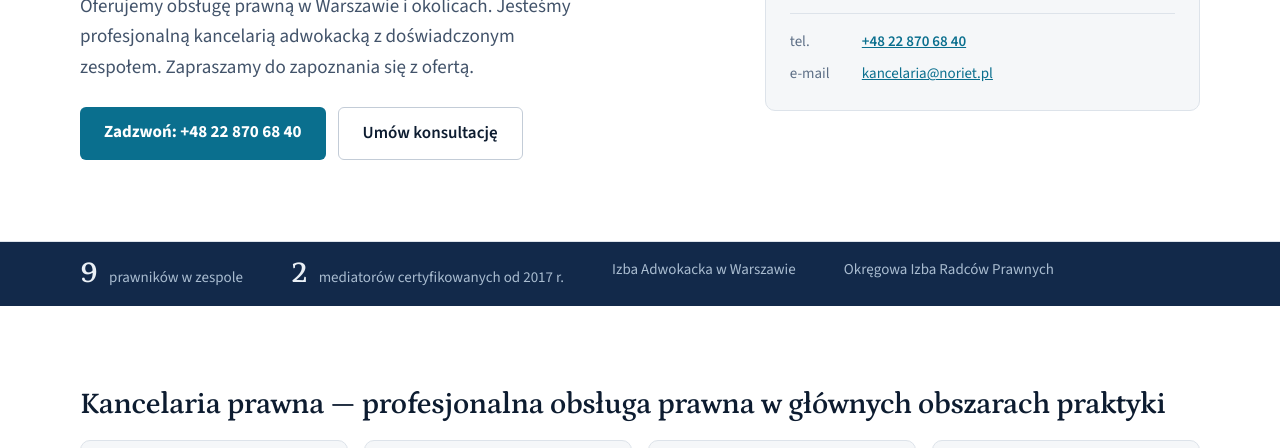
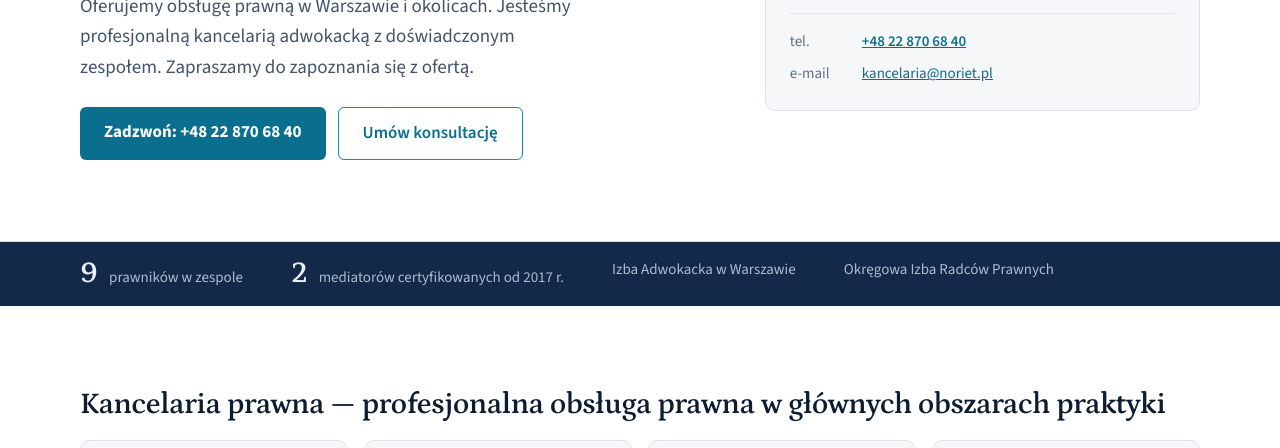
Before and after one commit to kancelaria-noriet/noriet.pl, an Eleventy site: page src/index.njk in a window 1280 px wide. In both pictures the pointer is over the link "Umów konsultację". Shown: the part 278-726 px from the top of the page. Built offline with nearby package versions, Linux system fonts and the light colour scheme; Eleventy itself is replaced by a stand-in of ours; files that its build step writes are made by us from their sources.

Commit message:
fix: ghost button hovers — context rules no longer swallow hover state
Hero/service-hero ghosts hover to brand border + brand-ink text; navy
CTA-card ghosts hover to white border + rgba white wash (deck spec).

```diff
--- a/src/assets/css/main.css
+++ b/src/assets/css/main.css
@@ -171,6 +171,8 @@ h3 { font-size: var(--t-lg); line-height: 1.3; margin: var(--s5) 0 var(--s3); }
 .hero__lead { color: var(--on-dark-2); font-size: var(--t-md); max-width: 52ch; }
 .hero__actions { display: flex; flex-wrap: wrap; gap: var(--s3); margin-top: var(--s5); }
 .hero .btn--ghost { border-color: var(--navy-2); color: var(--on-dark); }
+.hero .btn--ghost:hover, .hero--light .btn--ghost:hover,
+.service-hero .btn--ghost:hover { border-color: var(--brand); color: var(--brand-ink); }
 
 /* ---------- cards / grids ---------- */
 .card-grid { display: grid; gap: var(--s4); grid-template-columns: 1fr; }
@@ -499,6 +501,7 @@ html { scroll-behavior: smooth; }
 .cta-card h2 { color: #fff; font-size: var(--t-lg); letter-spacing: normal; margin: 0 0 var(--s2); }
 .cta-card p { font-size: var(--t-sm); }
 .cta-card .btn--ghost { border-color: var(--navy-2); color: #fff; }
+.cta-card .btn--ghost:hover { border-color: #fff; background: rgba(255, 255, 255, .08); color: #fff; }
 
 /* consultation price cards */
 .price-card { display: flex; flex-direction: column; }
```
